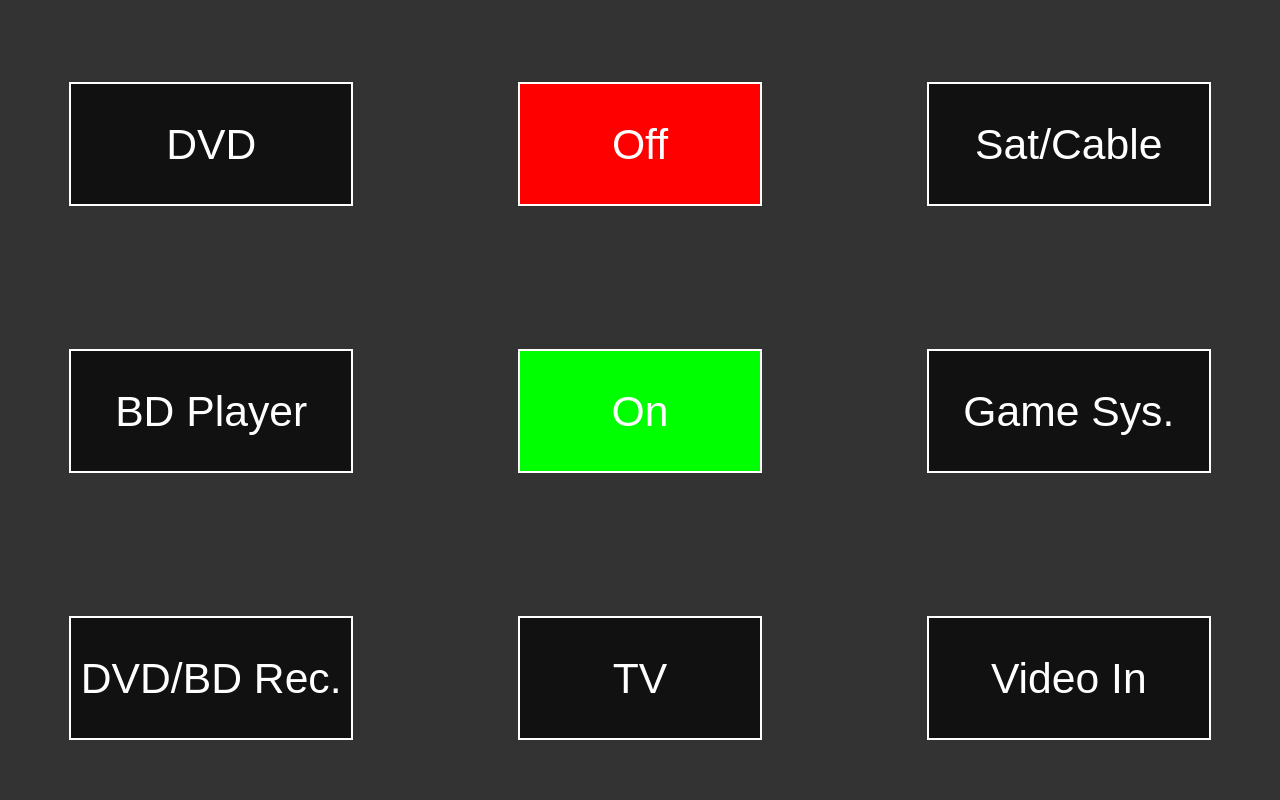
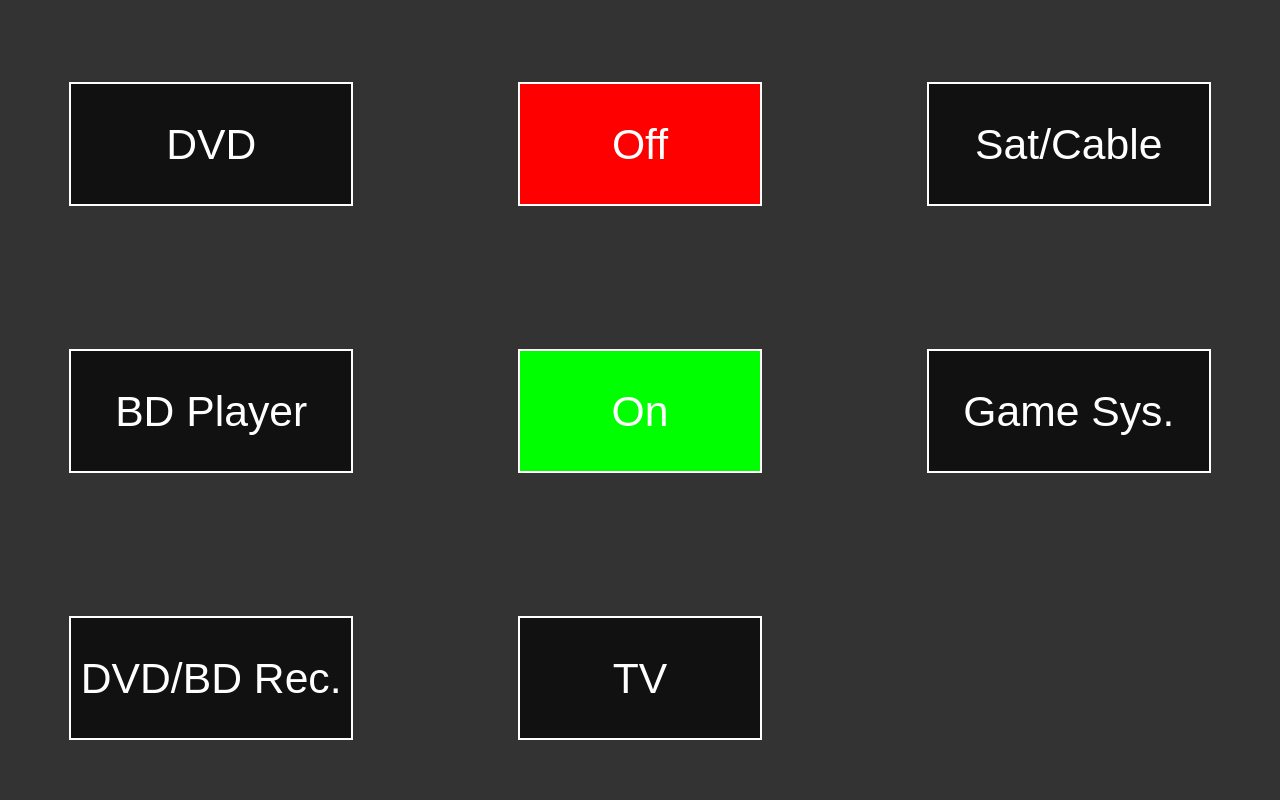
Before and after one commit to QuinnEbert/zedom8or, a PHP site: page /ipadmote_quinn.php in a window 1280 px wide. Run offline with PHP 8.4, Linux system fonts and the light colour scheme; data that the repository does not hold is empty.

Commit message:
Small iPad interface (for my VSX-1023K, lacking "VIDEO").

```diff
--- a/ipadmote_quinn.php
+++ b/ipadmote_quinn.php
@@ -89,7 +89,8 @@ $ourFile = basename(__FILE__);
 				<div onClick="pvRebel_setSource('05')" class="midpageColumn">TV</div>
 			</td>
 			<td width="33%" valign="middle" align="center">
-				<div onClick="pvRebel_setSource('10')">Video In</div>
+				<!-- Not on my VSX-1023K there's not... ;) -->
+				<!-- <div onClick="pvRebel_setSource('10')">Video In</div> -->
 			</td>
 		</tr>
 	</table>
```
Also changed, not shown: 1 other file.
